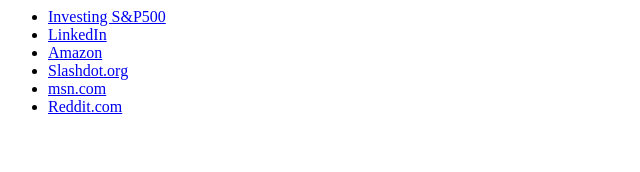
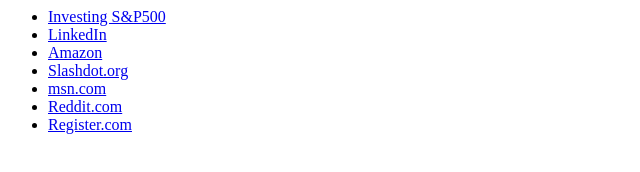
Before and after one commit to HunterHudson/default_web, a plain HTML site: page hunterhudson.com/public_html/s.html in a window 1280 px wide. Shown: the whole page, without its empty margins (0-640 px from the left). Drawn offline with Linux system fonts and the light colour scheme.

Commit message:
Update s.html

```diff
--- a/hunterhudson.com/public_html/s.html
+++ b/hunterhudson.com/public_html/s.html
@@ -9,6 +9,7 @@
 			<li><a href="https://slashdot.org">Slashdot.org</a></li>
 			<li><a href="https://www.msn.com">msn.com</a></li>
 			<li><a href="https://www.reddit.com">Reddit.com</a></li>
+			<li><a href="https://www.register.com/myaccount/atlas.rcmx">Register.com</a></li>
 		</ul>
 	</body>
 </html>
```
